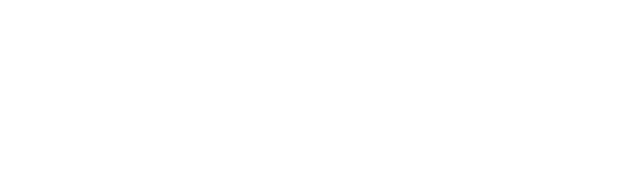
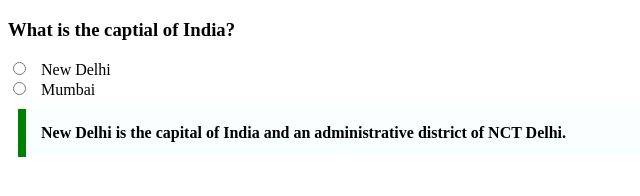
Before and after one commit to acciojob/trivia-ErAdilrasheed, a website: page main.html in a window 1280 px wide. Shown: the whole page, without its empty margins (0-640 px from the left). Drawn offline with Linux system fonts and the light colour scheme.

Commit message:
created a submission

```diff
--- a/main.html
+++ b/main.html
@@ -8,6 +8,13 @@
 
 <body>
 	<!-- the entire body must be written by student -->
+	<h3>What is the captial of India?</h3>
+	<input type="radio" id="html" name="fav_language" value="HTML">
+  <label for="html">New Delhi</label><br>
+	<input type="radio" id="html" name="fav_language" value="HTML">
+  <label for="html">Mumbai</label><br>
+	<blockquote>New Delhi is the capital of India and an administrative district of NCT Delhi.</blockquote>
+
     <script type="text/javascript" src="./script.js">
 </script>
 
--- a/styles.css
+++ b/styles.css
@@ -1,2 +1,10 @@
 
 /* Your CSS Code here. */
+blockquote {
+  max-width: 600px;
+  margin: 10px;
+  padding: 15px;
+  border-left: 8px solid green;
+  background-color: #f8fffe;
+  font-weight: bold;
+}
```
